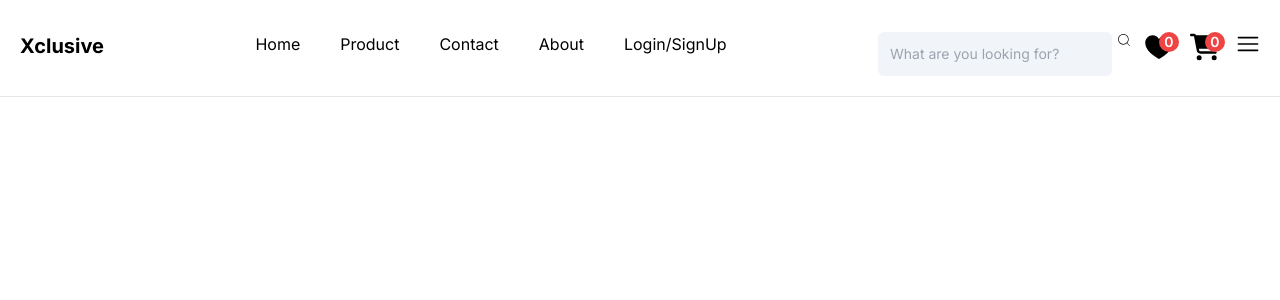
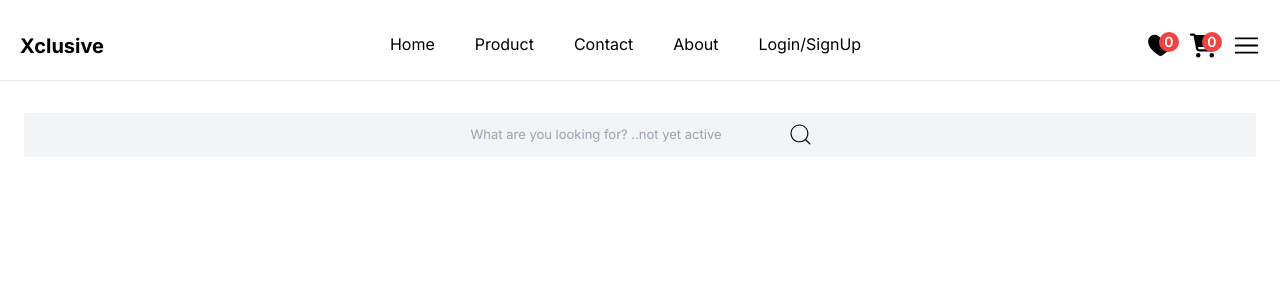
Before and after one commit to Mugisha-Samuella/Xclusive, a Next.js app: page / in a window 1280 px wide. Shown: the top 300 px of the page. Built offline with nearby package versions, Linux system fonts and the light colour scheme.

Commit message:
search box and Icon for mobile view (not active)

```diff
--- a/app/Components/Icons/Cart.jsx
+++ b/app/Components/Icons/Cart.jsx
@@ -4,7 +4,7 @@ import { FaCartShopping } from "react-icons/fa6";
 const Cart = () => {
   return (
     <div  className='relative flex flex-row'>
-      <FaCartShopping style={{width:'30px', height:'30px'}}/>
+      <FaCartShopping style={{width:'27px', height:'27px'}}/>
       <div className='absolute rounded-full bg-red-500 top-0 right-0 translate-x-1/4 justify-center h-5 w-5 inline-flex'>
            <h1 className='text-white text-sm font-semibold justify-center items-center'>0</h1>
       </div>
--- a/app/Components/Icons/Hamburger.jsx
+++ b/app/Components/Icons/Hamburger.jsx
@@ -4,7 +4,7 @@ import { RxHamburgerMenu } from "react-icons/rx";
 const Hamburger = () => {
   return (
     <div>
-      <RxHamburgerMenu style={{width:'24px', height:'24px'}} />
+      <RxHamburgerMenu style={{width:'27px', height:'27px'}} />
     </div>
   )
 }
--- a/app/Components/Icons/HeartIcon.jsx
+++ b/app/Components/Icons/HeartIcon.jsx
@@ -4,7 +4,7 @@ import { GoHeartFill } from "react-icons/go";
 const HeartIcon = () => {
   return (
     <div className='relative flex flex-row'>
-      <GoHeartFill style={{width:'30px', height:'30px'}} />
+      <GoHeartFill style={{width:'27px', height:'27px'}} />
       <div className='absolute rounded-full bg-red-500 top-0 right-0 translate-x-1/4 justify-center h-5 w-5 inline-flex'>
            <h1 className='text-white text-sm font-semibold justify-center items-center'>0</h1>
       </div>
--- a/app/Components/Icons/Search.jsx
+++ b/app/Components/Icons/Search.jsx
@@ -3,8 +3,15 @@ import { CiSearch } from "react-icons/ci";
 
 const Search = () => {
   return (
-    <div className='absoluejustify-centerc inline-flex translate-x-1/4 '>
-      <CiSearch />
+    <div className='flex flex-row justify-center bg-gray-100 items-center '>
+        <input
+              type="text"
+              placeholder="What are you looking for? ..not yet active"
+              className="md:p-3 bg-gray-100 text-[13px]  p-3 w-[20rem] focus:outline-none "
+            />
+        <button className='bg-gray-100 p-2  justify-center items-center'>
+        <CiSearch className='font-bold' style={{width:'27px', height:'27px'}}/>
+          </button>
     </div>
   )
 }
--- a/app/Components/Navbar/Navbar.jsx
+++ b/app/Components/Navbar/Navbar.jsx
@@ -27,20 +27,15 @@ const Navbar = () => {
           </li>
         </ul>
         <div className="flex flex-row gap-4">
-        <div className="hidden md:flex md:flex-row">
-            <input
-              type="text"
-              placeholder="What are you looking for?"
-              className="bg-slate-100 relative rounded-md md:p-3 pt-3 focus:outline-none text-sm"
-            />
-            <Search/>
-          </div>
           <HeartIcon />
           <Cart />
           <Hamburger />
         </div>
       </div>
       <hr />
+      <div className="p-6 pt-8 ">
+        <Search className="rounded-lg" />
+      </div>
     </>
   );
 };
```
